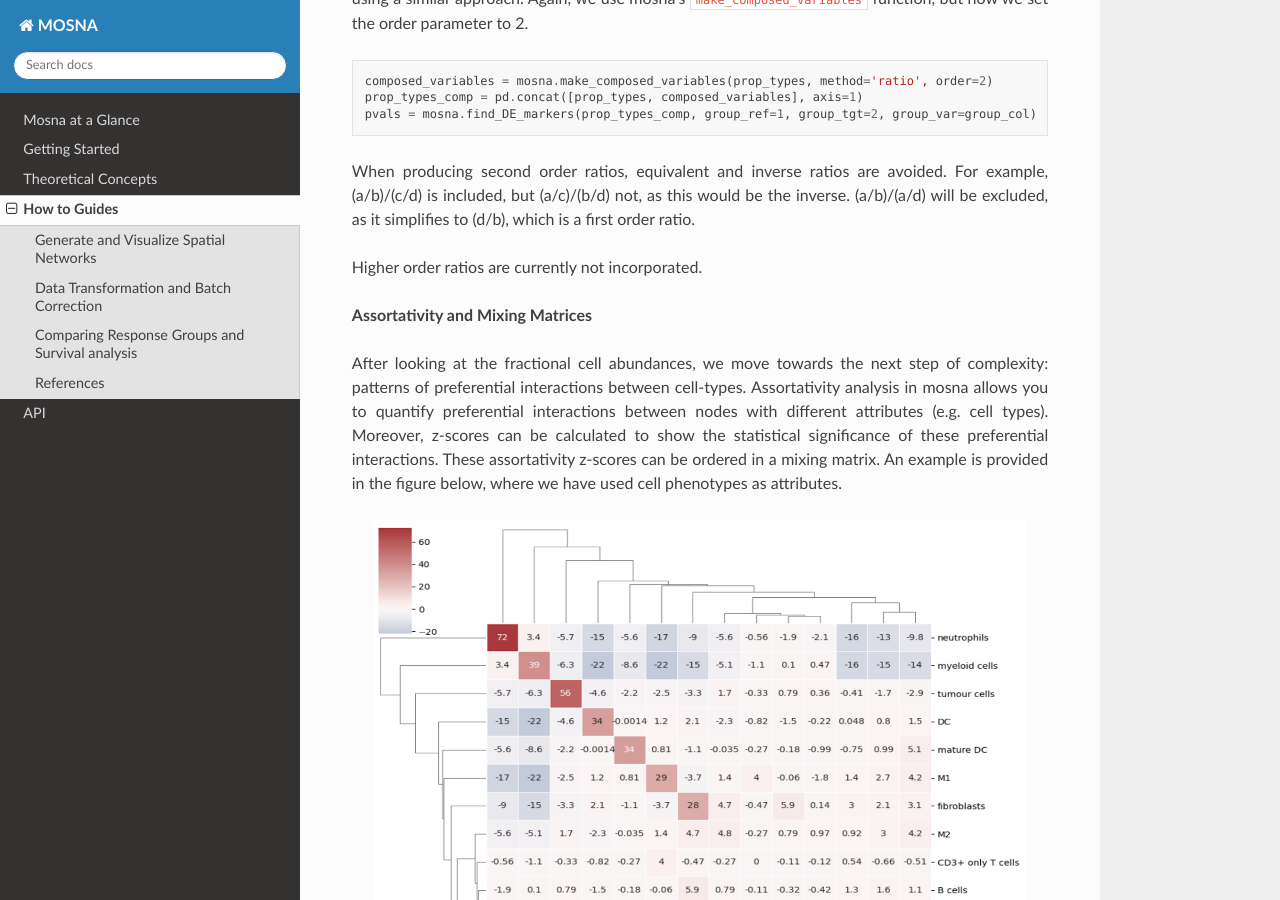
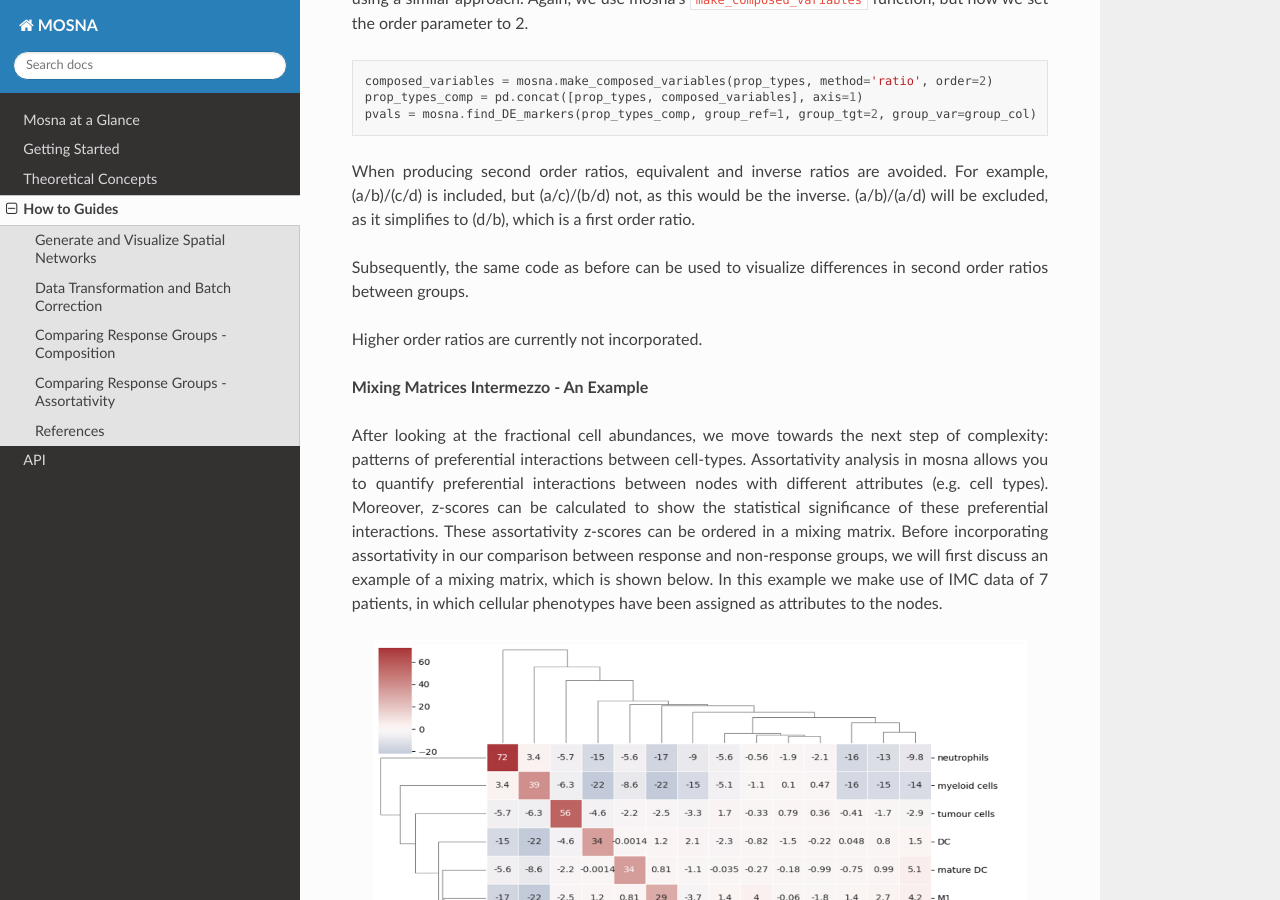
Before and after one commit to Bram-Simon/mosna_documentation, a Sphinx documentation site: the page built from docs/source/how_to_guides.rst, in a window 1280 px wide and 900 px high, scrolled down 7988 px. Built offline with Sphinx 7.4.7 and the Read the Docs theme 3.1.0, drawn with Linux system fonts in a browser that asks for light colours; some of the changed text lies outside the part shown.

Commit message:
Remove unnecessary line

```diff
--- a/docs/source/getting_started.rst
+++ b/docs/source/getting_started.rst
@@ -26,6 +26,5 @@
 
   pip install ipykernel ipywidgets
   pip install tysserand
-  cd /path/to/mosna_benchmark/
   pip install -e .
   pip install scipy==1.13
--- a/docs/source/how_to_guides.rst
+++ b/docs/source/how_to_guides.rst
@@ -228,8 +228,8 @@
 
 
 
-Comparing Response Groups and Survival analysis
------------------------------------------------
+Comparing Response Groups - Composition
+---------------------------------------
 
 Mosna can help identify differences in the immune landscape between the groups, through comparisons between response groups.
 As outlined earlier, we will compare increasingly complex characteristics (compositional differences -> assortativity -> niches)
@@ -389,17 +389,22 @@
 For example, (a/b)/(c/d) is included, but (a/c)/(b/d) not, as this would be the inverse.
 (a/b)/(a/d) will be excluded, as it simplifies to (d/b), which is a first order ratio.
 
+Subsequently, the same code as before can be used to visualize differences in second order ratios between groups.
+
 Higher order ratios are currently not incorporated.
 
 
 
-**Assortativity and Mixing Matrices**
+**Mixing Matrices Intermezzo - An Example**
 
-After looking at the fractional cell abundances, we move towards the next step of complexity: patterns of preferential interactions between cell-types.
+After looking at the fractional cell abundances, we move towards the next step of complexity:
+patterns of preferential interactions between cell-types.
 Assortativity analysis in mosna allows you to quantify preferential interactions between nodes with different attributes (e.g. cell types).
 Moreover, z-scores can be calculated to show the statistical significance of these preferential interactions.
 These assortativity z-scores can be ordered in a mixing matrix.
-An example is provided in the figure below, where we have used cell phenotypes as attributes.
+Before incorporating assortativity in our comparison between response and non-response groups,
+we will first discuss an example of a mixing matrix, which is shown below.
+In this example we make use of IMC data of 7 patients, in which cellular phenotypes have been assigned as attributes to the nodes.
 
 
 
@@ -457,6 +462,17 @@
 
 
 
+Comparing Response Groups - Assortativity
+-----------------------------------------
+
+
+
+
+
+
+
+
+
 
 References
 ----------
```
